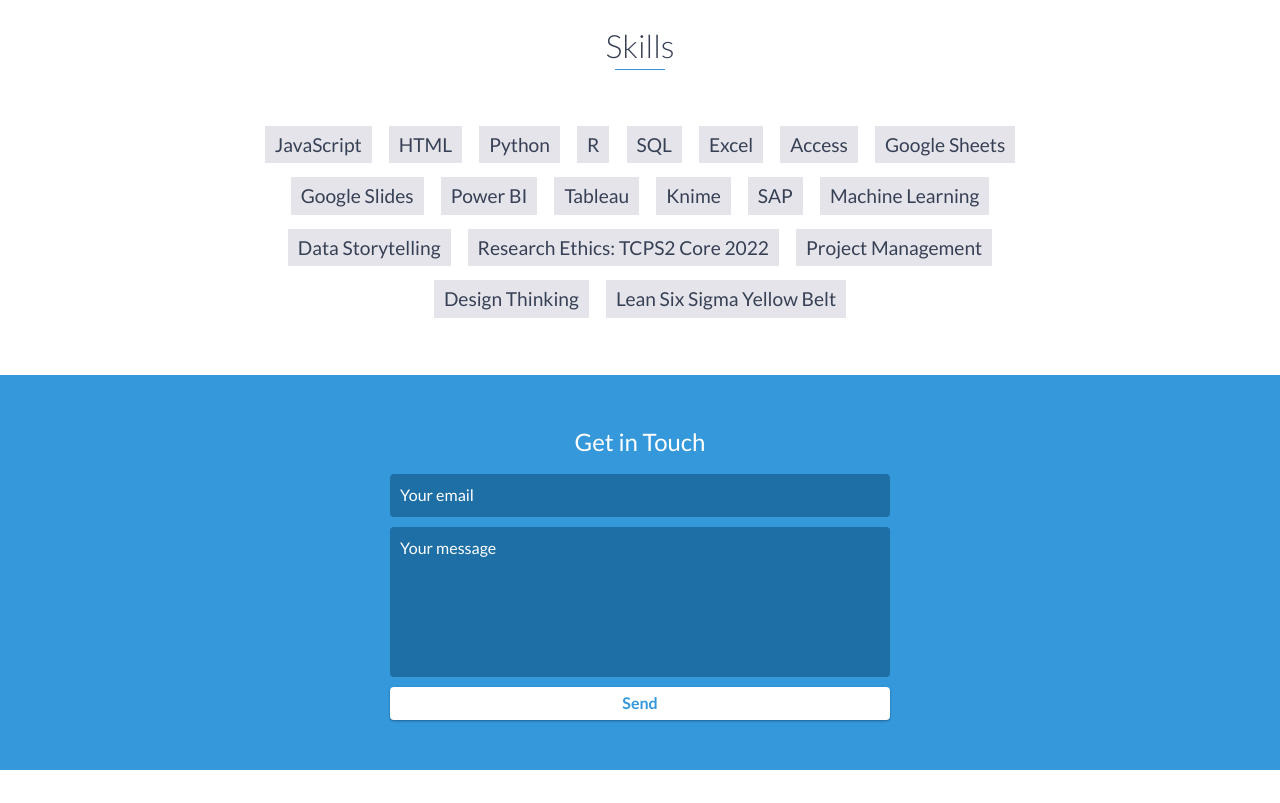
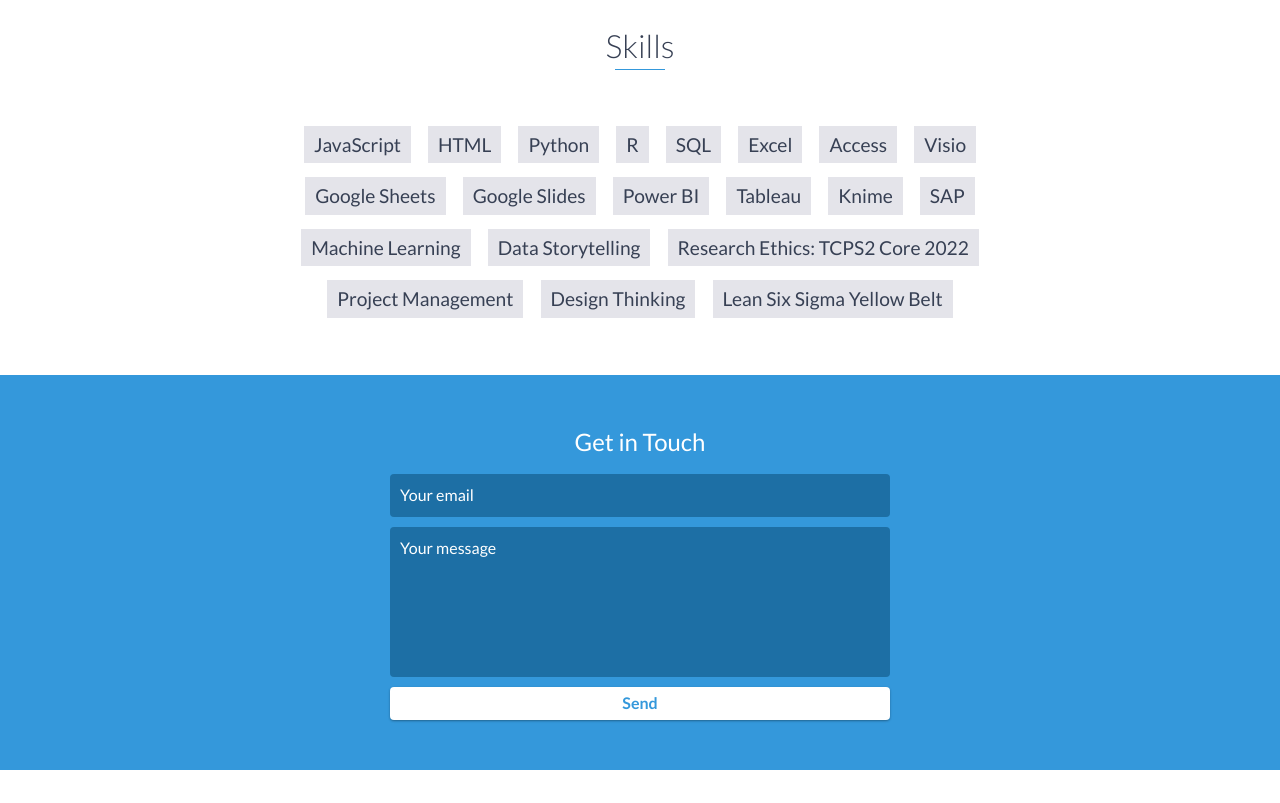
Before and after one commit to Eliyafuso/elianayafusoportfolio.github.io, a website: page index.html in a window 1280 px wide. Shown: the part 6200-7003 px from the top of the page. Drawn offline with nearby package versions, Linux system fonts and the light colour scheme.

Commit message:
Update index.html

```diff
--- a/index.html
+++ b/index.html
@@ -437,6 +437,7 @@
             <li>SQL</li>
             <li>Excel</li>
             <li>Access</li>
+	    <li>Visio</li>
             <li>Google Sheets</li>
 	    <li>Google Slides</li>
             <li>Power BI</li>
```
